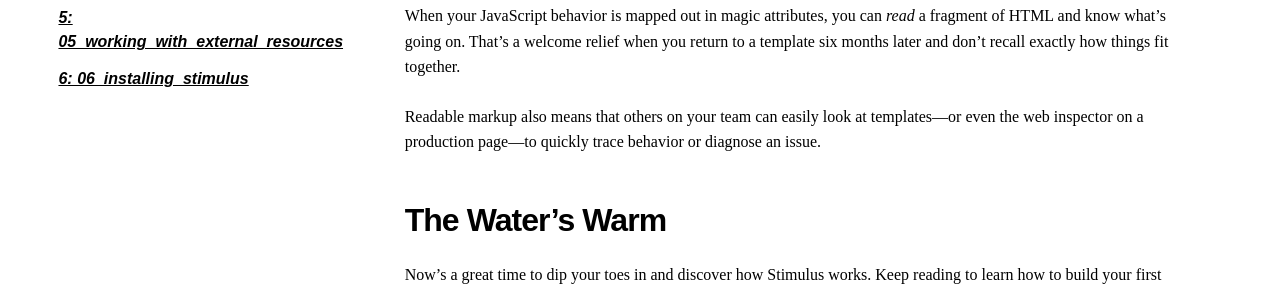
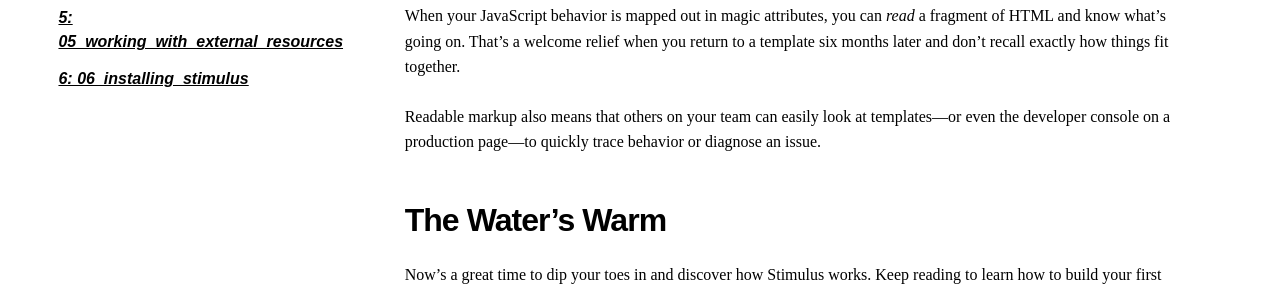
Before and after one commit to hotwired/stimulus-site, a Jekyll site: the page built from _handbook/01_introduction.md, in a window 1280 px wide and 900 px high, scrolled down 801 px. Shown: the part 239-531 px from the top of the window. Built offline with Jekyll 4.4.1, drawn with Linux system fonts in a browser that asks for light colours; some web fonts are replaced; comment, search, counter and statistics services are not loaded.

Commit message:
Consistently refer to the "developer console"

```diff
--- a/_handbook/01_introduction.md
+++ b/_handbook/01_introduction.md
@@ -24,7 +24,7 @@ This arrangement helps you build reusable, trait-like controllers, giving you ju
 
 When your JavaScript behavior is mapped out in magic attributes, you can _read_ a fragment of HTML and know what's going on. That's a welcome relief when you return to a template six months later and don't recall exactly how things fit together.
 
-Readable markup also means that others on your team can easily look at templates—or even the web inspector on a production page—to quickly trace behavior or diagnose an issue.
+Readable markup also means that others on your team can easily look at templates—or even the developer console on a production page—to quickly trace behavior or diagnose an issue.
 
 ## The Water's Warm
 
```
Also changed, not shown: _handbook/04_managing_state.md (+1 -1 lines).
